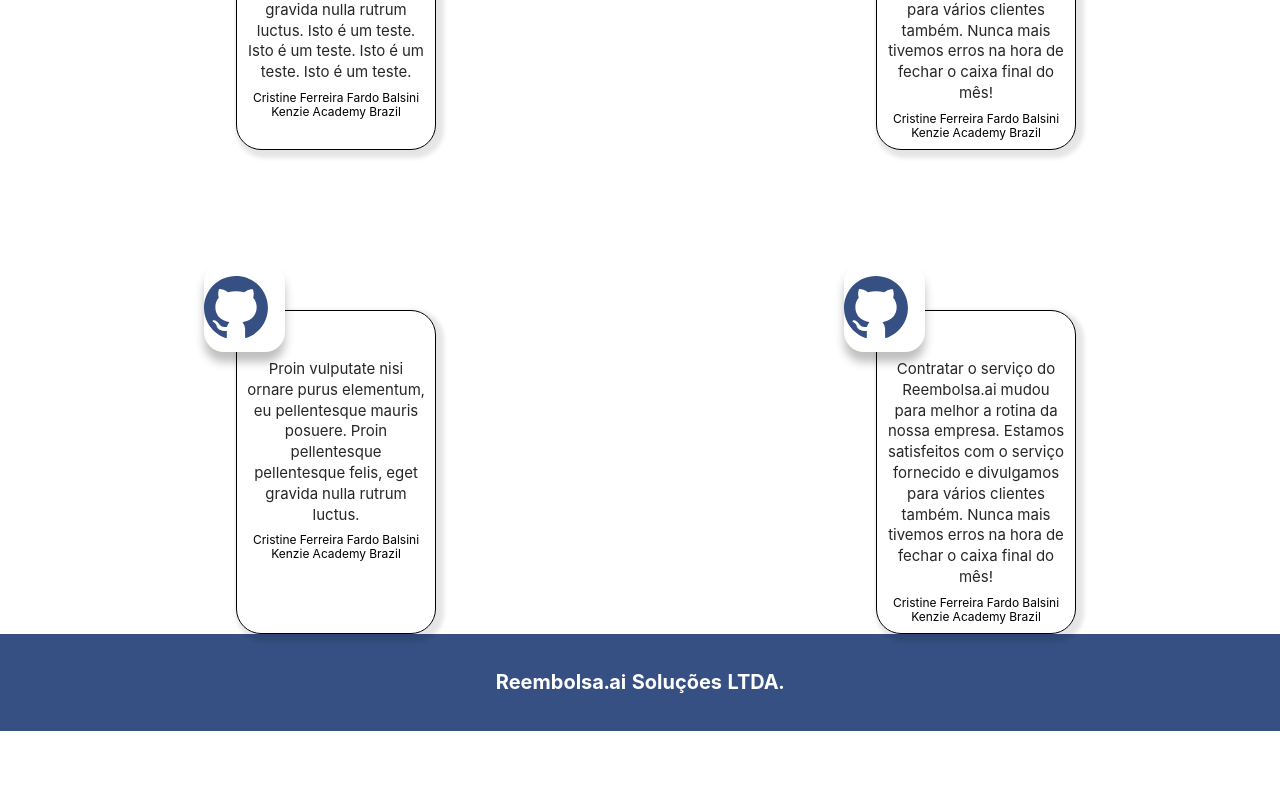
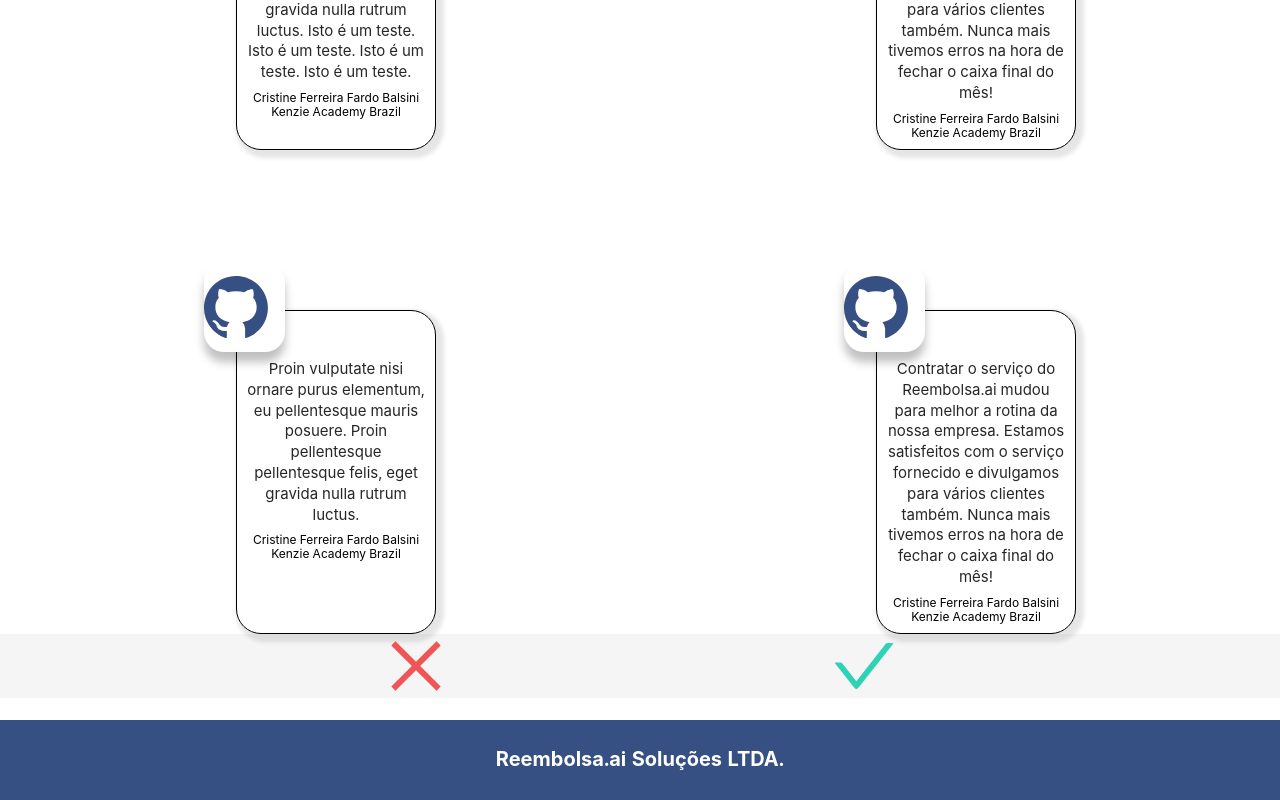
Before and after one commit to ricardossantis/reembolsa_ai, a React (Create React App) app: page / in a window 1280 px wide. Shown: the part 334-1134 px from the top of the page. Before the commit the page ends 1065 px from the top, so only its background shows below. Built offline with nearby package versions, Linux system fonts and the light colour scheme.

Commit message:
feat: add a component called system-button for reuse

```diff
--- /dev/null
+++ b/src/components/system-button/index.jsx
@@ -0,0 +1,33 @@
+import React from "react";
+import styled from "styled-components";
+import { CheckOutlined, CloseOutlined } from "@ant-design/icons";
+
+const SystemButton = (props) => {
+  return (
+    <ButtonBox>
+      <Cancel onClick={props.cancel} />
+
+      <Confirm onClick={props.confirm} />
+    </ButtonBox>
+  );
+};
+
+export default SystemButton;
+
+const ButtonBox = styled.div`
+  background-color: #f5f5f5;
+  font-size: 4rem;
+  display: flex;
+  justify-content: space-evenly;
+  align-items: center;
+`;
+
+const Cancel = styled(CloseOutlined)`
+  font-weight: bolder;
+  color: #f15454;
+`;
+
+const Confirm = styled(CheckOutlined)`
+  font-weight: bolder;
+  color: #2cd3b5;
+`;
--- a/src/pages/home/footer.jsx
+++ b/src/pages/home/footer.jsx
@@ -12,7 +12,7 @@ const ZFooter = styled.footer`
   justify-content: center;
   align-items: center;
 
-  height: 97px;
+  height: 80px;
   background-color: #365083;
   color: #ffffff;
   font-weight: bold;
--- a/src/pages/home/index.jsx
+++ b/src/pages/home/index.jsx
@@ -3,10 +3,17 @@ import React from "react";
 import Button from "../../components/home-button";
 import ClientCard from "../../components/card-feed";
 import Footer from "./footer.jsx";
+import SystemButton from "../../components/system-button";
 const Home = () => {
   return (
     <>
       <ClientCard />
+
+      <SystemButton
+        cancel={() => console.log("botão de cancelar")}
+        confirm={() => console.log("botão de confirmar")}
+      />
+      <br />
       <Footer children="Reembolsa.ai Soluções LTDA." />
     </>
   );
```
